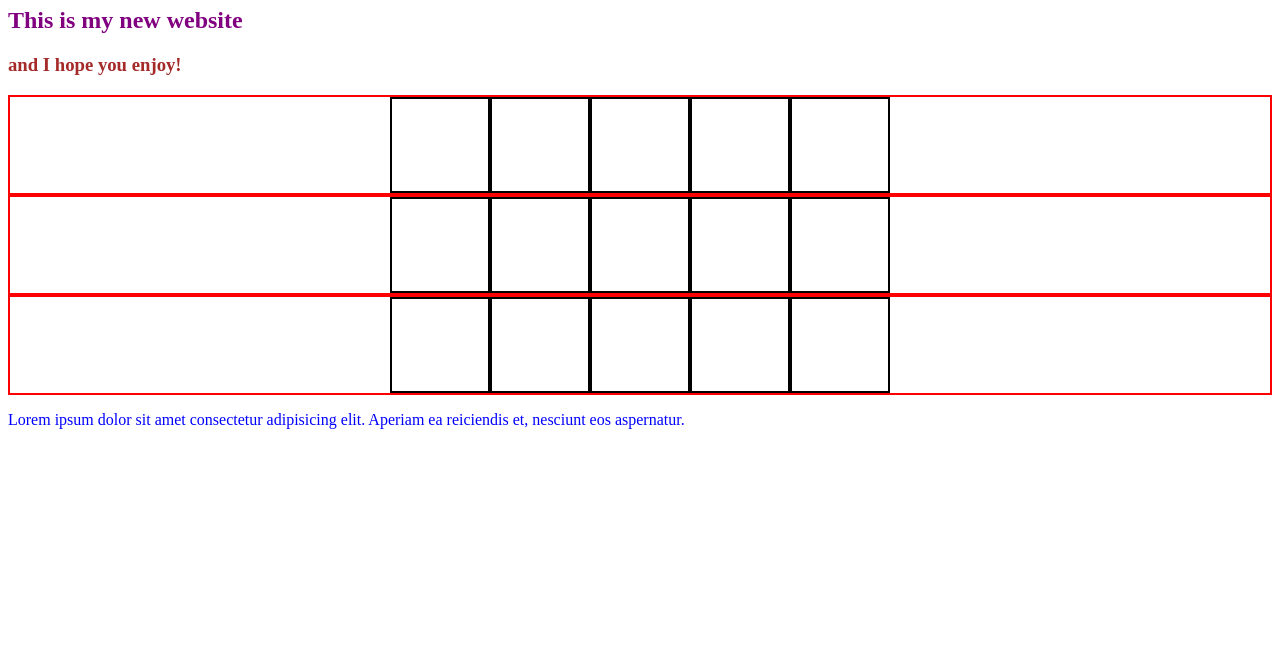
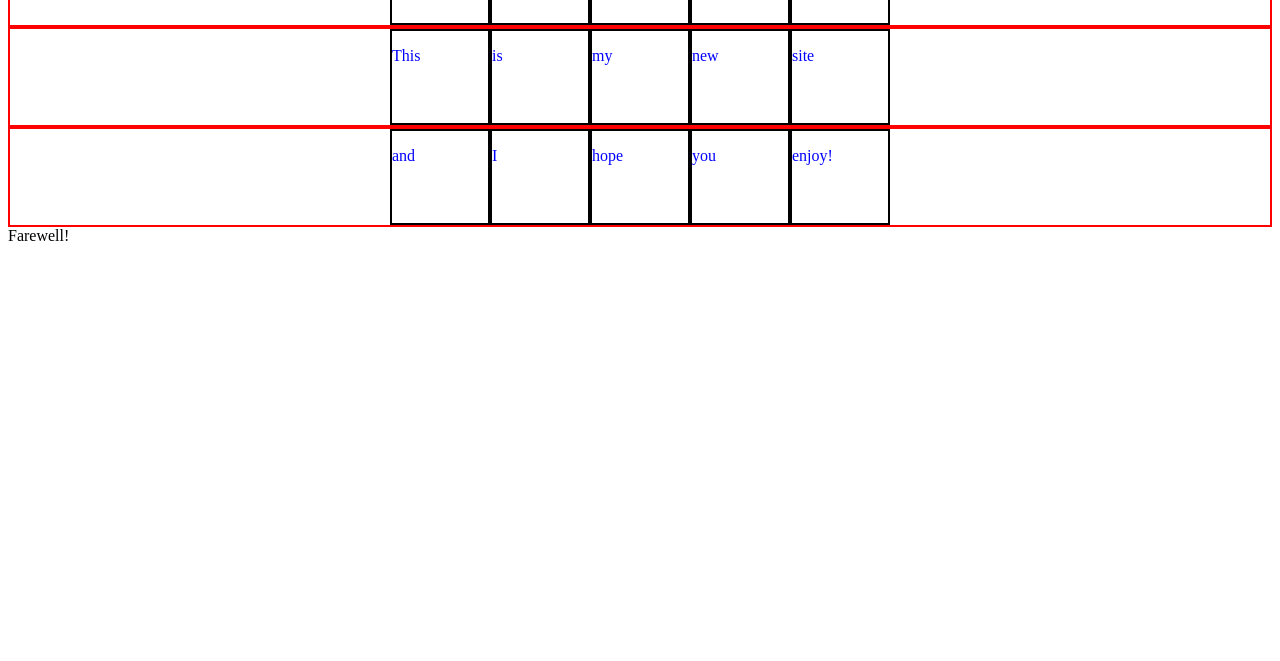
Before and after one commit to ColladoCoding/FES-Flexbox, a plain HTML site: page Index.html in a window 1280 px wide. Shown: the part 139-800 px from the top of the page. Drawn offline with Linux system fonts and the light colour scheme.

Commit message:
Update Index.html

```diff
--- a/Index.html
+++ b/Index.html
@@ -11,31 +11,30 @@
         <header>
             Welcome!
         </header>
-        <h1>Hi my name is Chris!</h1>
-        <h2>This is my new website</h2>
-        <h3>and I hope you enjoy!</h3>
     </div>
     <div class="container">
-    <div class="box"></div>
-    <div class="box"></div>
-    <div class="box"></div>
-    <div class="box"></div>
-    <div class="box"></div>
+    <div class="box"><p>Hi</p></div>
+    <div class="box"><p>my</p></div>
+    <div class="box"><p>name</p></div>
+    <div class="box"><p>is</p></div>
+    <div class="box"><p>Chris!</p></div>
     </div>
     <div class="container">
-        <div class="box"></div>
-        <div class="box"></div>
-        <div class="box"></div>
-        <div class="box"></div>
-        <div class="box"></div>
+        <div class="box"><p>This</p></div>
+        <div class="box"><p>is</p></div>
+        <div class="box"><p>my</p></div>
+        <div class="box"><p>new</p></div>
+        <div class="box"><p>site</p></div>
         </div>
         <div class="container ">
-            <div class="box"></div>
-            <div class="box"></div>
-            <div class="box"></div>
-            <div class="box"></div>
-            <div class="box"></div>
+            <div class="box"><p>and</p></div>
+            <div class="box"><p>I</I></p></div>
+            <div class="box"><p>hope</p></div>
+            <div class="box"><p>you</p></div>
+            <div class="box"><p>enjoy!</p></div>
             </div>
-            <p>Lorem ipsum dolor sit amet consectetur adipisicing elit. Aperiam ea reiciendis et, nesciunt eos aspernatur.</p>
+            <Footer>
+                Farewell!
+            </Footer>
 </body>
 </html>
```
